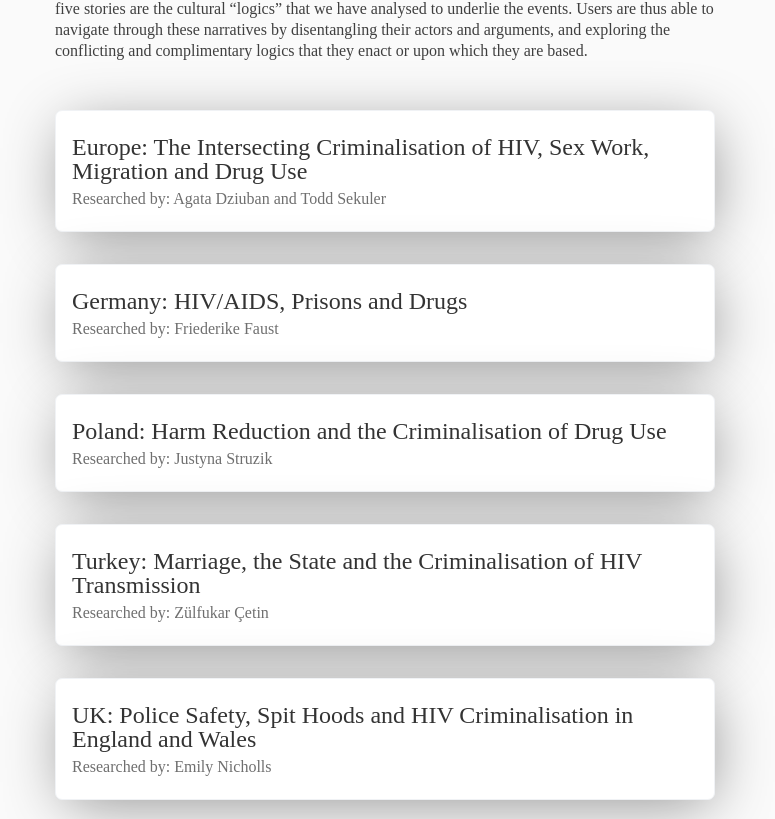
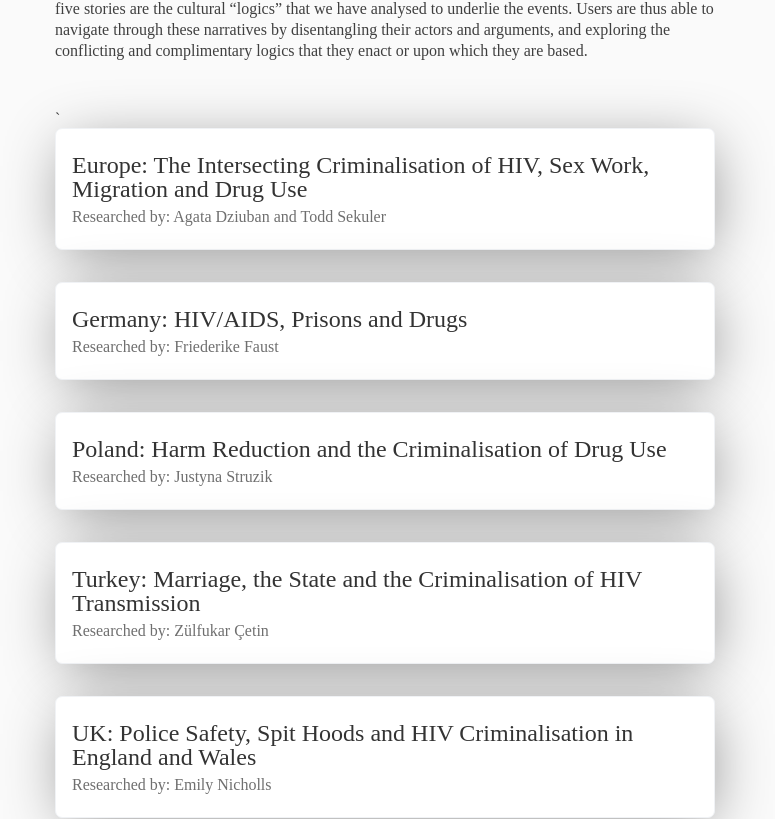
Before and after one commit to europach/europach-app, a React (Create React App) app: page / in a window 1280 px wide. Shown: the part 381-1200 px from the top of the page, without its empty margins (255-1030 px from the left). Built offline with nearby package versions, Linux system fonts and the light colour scheme; a web font is replaced by a local one.

Commit message:
keep story details in one place

```diff
--- a/src/components/HomePage/HomePage.js
+++ b/src/components/HomePage/HomePage.js
@@ -4,6 +4,19 @@ import { TitleText, BodyText, Pannel, PannelInner } from '../../assets/styles/co
 import StoryCard from '../StoryCard';
 import AppNav from '../AppNav';
 import AppFooter from '../AppFooter';
+import { storyDetails } from '../../filters/storyDetails';
+
+const createStoryItem = (item) => {
+  const { title, researcher, path } = item;
+
+  return (
+    <StoryItem>
+      <StyledLink to={path}>
+        <StoryCard name={title} researcher={researcher}/>
+      </StyledLink>
+    </StoryItem>
+  );
+}
 
 export const HomePage = (props) => {
   return (
@@ -21,35 +34,11 @@ export const HomePage = (props) => {
         </Title>
 
         <StoryList>
-          <StoryItem>
-            <StyledLink to='/eu'>
-              <StoryCard name="Europe: The Intersecting Criminalisation of HIV, Sex Work, Migration and Drug Use" researcher="Agata Dziuban and Todd Sekuler"/>
-            </StyledLink>
-          </StoryItem>
-
-          <StoryItem>
-            <StyledLink to='/germany'>
-              <StoryCard name="Germany: HIV/AIDS, Prisons and Drugs" researcher="Friederike Faust" />
-            </StyledLink>
-          </StoryItem>
-
-          <StoryItem>
-            <StyledLink to='/poland'>
-              <StoryCard name="Poland: Harm Reduction and the Criminalisation of Drug Use" researcher="Justyna Struzik" />
-            </StyledLink>
-          </StoryItem>
-
-          <StoryItem>
-            <StyledLink to='/turkey'>
-              <StoryCard name="Turkey: Marriage, the State and the Criminalisation of HIV Transmission" researcher="Zülfukar Çetin" />
-            </StyledLink>
-          </StoryItem>
-
-          <StoryItem>
-            <StyledLink to='/uk'>
-              <StoryCard name="UK: Police Safety, Spit Hoods and HIV Criminalisation in England and Wales" researcher="Emily Nicholls" />
-            </StyledLink>
-          </StoryItem>
+`          {
+            storyDetails.map((item) => {
+              return createStoryItem(item)
+            })
+          }`
         </StoryList>
 
         <BodyText>
--- a/src/filters/storyDetails.js
+++ b/src/filters/storyDetails.js
@@ -1,36 +1,49 @@
 import MockImage from '../assets/images/mock_image2x1.png';
 
 export const GermanyStoryDetails = {
+  path: '/germany',
   title: 'Germany: HIV/AIDS, Prisons and Drugs',
-  subHead: '',
+  researcher: 'Friederike Faust',
   body: 'This story sheds light on the contested political domain of harm reduction in prison settings. As in many countries, prisoners are among those social groups most impacted by the HIV/AIDS epidemic in Germany, and needle sharing among people who inject drugs in prisons has been identified as the most important route of transmitting the virus. As a result, implicated activists, advocates, social workers and self-help organisations have sought to make sterile injection equipment available to prisoners since the earliest days of the epidemic. This story is centred around a specific case from 1995: After much debate, the parliament of the state of Berlin decided to initiate syringe exchange programmes in selected prisons. Prior to this decision, civil society groups, transnational governing bodies and professional associations had put pressure on the German government with acts of civil disobedience, legal pursuits, and advocacy activities. At the same time, strong opposition emerged from select politicians, and from certain authorities and employees of the prison system. The provision of harm reduction in prisons continues to provoke controversy until today.',
   image: MockImage
 }
 
 export const UkStoryDetails = {
+  path: '/uk',
   title: 'UK: Police Safety, Spit Hoods and HIV Criminalisation in England and Wales',
-  subHead: '',
+  researcher: 'Emily Nicholls',
   body: 'The term ‘spit hoods’ refers to mesh hoods which are used to cover the heads of those who have been arrested, and were trialled in 2016 and 2017 by a number of police forces in the UK to prevent people from spitting at or biting officers. Around this same time, a draft bill was also introduced that could have obligated perpetrators of assault against emergency workers to be asked to provide blood or saliva samples or face a significant fine. This story documents these events within the broader historical context of the criminalisation of HIV transmission in England and Wales. It presents a particular entanglement of elements that come to configure the potential for HIV transmission (but also the transmission of Hepatitis C) in the line of duty of the police officer as not only coming to articulate the particular risks of the job, but also as representing a threat to the state and its citizens.',
   image: MockImage
 }
 
 export const PolandStoryDetails = {
+  path: '/poland',
   title: 'Poland: Harm Reduction and the Criminalisation of Drug Use',
-  subHead: '',
+  researcher: 'Justyna Struzik',
   body: 'This story presents important events and processes that have shaped harm reduction policies, in particular opioid substitution treatment, in Poland since the 1980s. Under the backdrop of the political and economic transformation that has taken place in Poland since 1989, this story focuses on the history of the criminalisation of drug use in Poland in relation to the growing HIV epidemic among people who use drugs. It shows how a variety of logics have been put to use in the development of an abstinence-only approach, the criminalisation of illicit drugs, and a self-help movement of people who use drugs in the country.',
   image: MockImage
 }
 
 export const EUStoryDetails = {
+  path: '/eu',
   title: 'Europe: The Intersecting Criminalisation of HIV, Sex Work, Migration and Drug Use',
-  subHead: '',
+  researcher: 'Agata Dziuban and Todd Sekuler',
   body: 'In the spring of 2012, as Greece was in the midst of a financial crisis and working with the European Union to manage an emerging HIV epidemic among people who use drugs, several hundreds of women were forcibly tested for HIV in the capital city of Athens. Alleged to be sex workers and many of them using drugs, those women who tested positive were arrested, charged with repeated intentional grievous bodily harm and their names and photographs were posted to the police department’s website. This story documents these events, which triggered an organised response by a range of local and transnational activist and non-governmental organisations that included public protests, letter writing initiatives, visits to the prison and women’s families, and legal and psychological support. Although the national courts came to dismiss a lawsuit brought against both the medical doctors who forcibly tested the women and the police for violating the women’s right to keep their HIV status private, the case against the Greek state was ultimately brought to the European Court of Human Rights by a volunteer group of lawyers and thirteen of the women who they came to represent.',
   image: MockImage
 }
 
 export const TurkeyStoryDetails = {
+  path: '/turkey',
   title: 'Turkey: Marriage, the State and the Criminalisation of HIV Transmission',
-  subHead: '',
+  researcher: 'Zülfukar Çetin',
   body: 'In 1998, a wife brought her husband to court for attempted murder after she learned that he was living with HIV and then testing positive for the virus herself. Given that couples are required by law to undergo health examinations by public health institutions prior to getting married, she also brought a case against the Turkish state for granting him permission to wed. This story documents this first court case involving the criminalisation of HIV transmission in Turkey, which involved three different court proceedings that spanned the course of eight years. Although he was ultimately found to be guilty of attempted murder, the husband ended up serving no prison sentence due to his infection with HIV and need for treatment, which he argued was not adequately available in prisons in the country at the time.',
   image: MockImage
 }
+
+export const storyDetails = [
+  EUStoryDetails,
+  GermanyStoryDetails,
+  PolandStoryDetails,
+  TurkeyStoryDetails,
+  UkStoryDetails
+]
```
